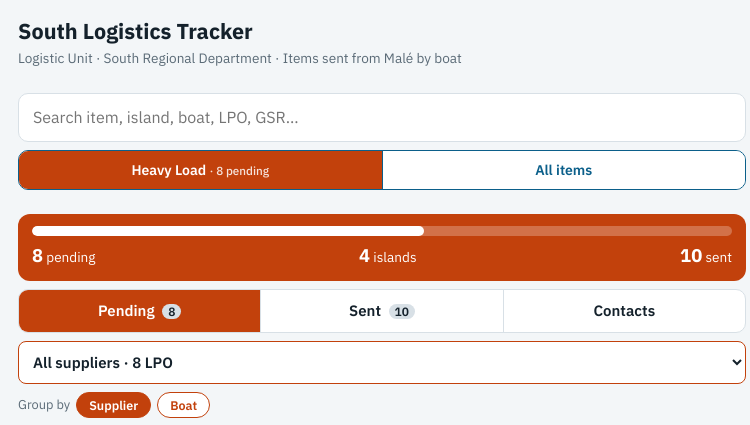
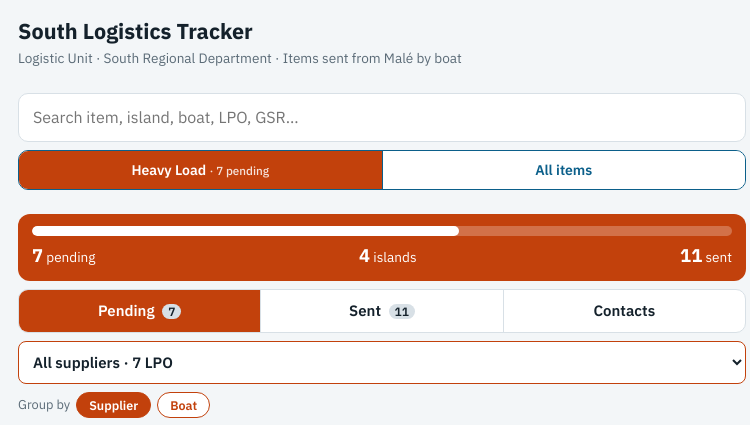
Before and after one commit to southcentral-logistics/southcentral-logistics.github.io, a plain HTML site: page index.html in a window 1280 px wide. Shown: the top 425 px of the page, 258-1008 px from the left. Drawn offline with Linux system fonts and the light colour scheme.

Commit message:
Heavy Load: 04205 sent
Co-Authored-By: Claude Opus 5.5 <noreply@anthropic.com>
Claude-Session: https://claude.ai/code/session_01DHV3MdSMS7DmazzwrvibZe

```diff
--- a/index.html
+++ b/index.html
@@ -166,7 +166,7 @@ button.hchip{cursor:pointer;font-family:var(--sans)}
 <div class="boats" id="boats"></div>
 <footer id="foot"></footer>
 </div>
-<script id="hstate" type="application/json">{"marks": {"04898": "23 Nov 19:32", "04637": "24 Nov 11:35", "04899": "24 Nov 13:32", "04507": "24 Nov 18:35"}, "msgs": {"04899": "23 Nov 09:55", "04626": "23 Nov 09:56"}, "rems": {}, "added": [], "boat": {"04205": 0, "04495": 0, "04637": 0, "04507": 0, "04486": 0}, "links": {}, "loc": {}, "notes": {}, "act": {"04637": {"t": 1795502100000, "w": "Loaded to KANDU ROADHI"}, "04486": {"t": 1795508100000, "w": "Remark updated"}, "04495": {"t": 1795498740000, "w": "Loaded to KANDU ROADHI"}, "04899": {"t": 1795509147174, "w": "Marked sent"}, "04507": {"t": 1795527300000, "w": "Loaded to KANDU ROADHI"}}}</script>
+<script id="hstate" type="application/json">{"marks": {"04898": "23 Nov 19:32", "04637": "24 Nov 11:35", "04899": "24 Nov 13:32", "04507": "24 Nov 18:35", "04205": "24 Nov 19:37"}, "msgs": {"04899": "23 Nov 09:55", "04626": "23 Nov 09:56"}, "rems": {}, "added": [], "boat": {"04205": 0, "04495": 0, "04637": 0, "04507": 0, "04486": 0}, "links": {}, "loc": {}, "notes": {}, "act": {"04637": {"t": 1795502100000, "w": "Loaded to KANDU ROADHI"}, "04486": {"t": 1795508100000, "w": "Remark updated"}, "04495": {"t": 1795498740000, "w": "Loaded to KANDU ROADHI"}, "04899": {"t": 1795509147174, "w": "Marked sent"}, "04507": {"t": 1795527300000, "w": "Loaded to KANDU ROADHI"}, "04205": {"t": 1795531063005, "w": "Marked sent"}}}</script>
 <script>
 const SRC_BODY=document.body.innerHTML;
 const SKEL="<!doctype html><html><head><meta charset=utf8><meta name=viewport content=\"width=device-width,initial-scale=1,viewport-fit=cover\"><style>:root{color-scheme:light;box-sizing:border-box;padding-top:env(safe-area-inset-top,0px);padding-bottom:env(safe-area-inset-bottom,0px)}html{scroll-padding-top:env(safe-area-inset-top,0px)}body{margin:0;padding:0;font:14px -apple-system,BlinkMacSystemFont,sans-serif;background:#fff;color:#000}img{max-width:100%}[hidden]:not([hidden=until-found i]){display:none!important}</style></head><body>";
```
